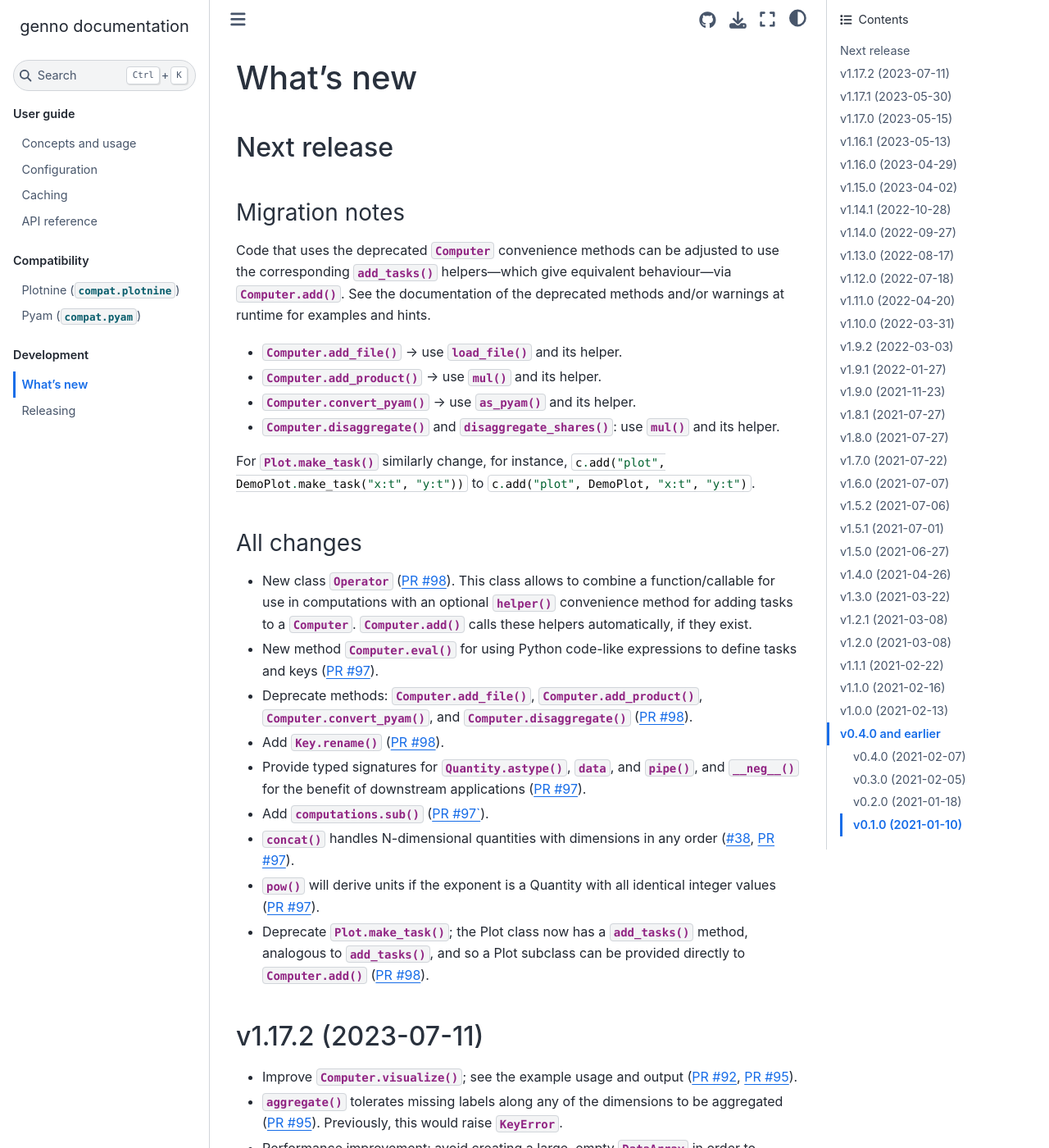
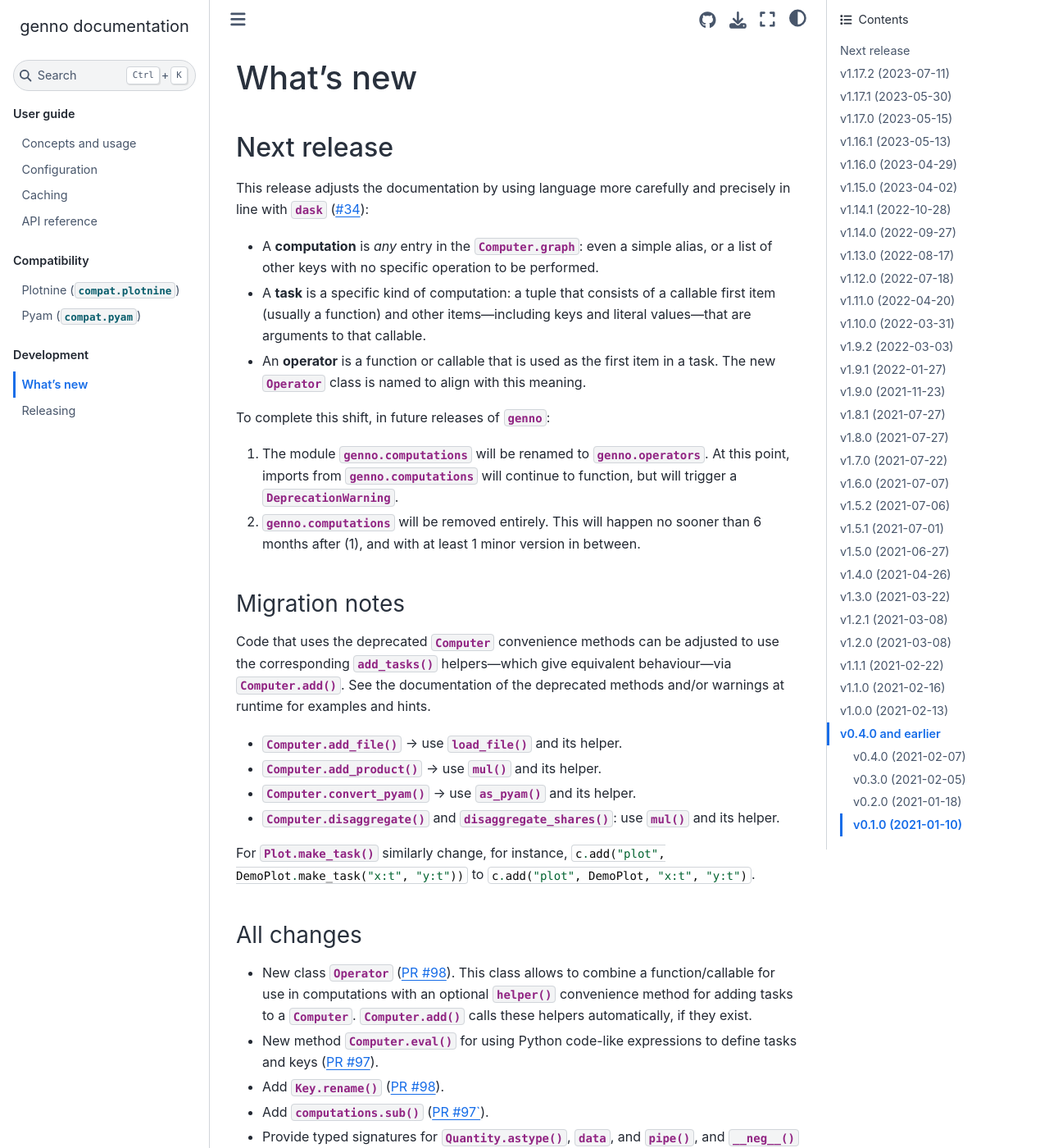
Before and after one commit to khaeru/genno, a Sphinx documentation site: the page built from doc/whatsnew.rst, in a window 1280 px wide and 1400 px high. Shown: the whole window at 82% size. Built offline with Sphinx 7.4.7 and the Sphinx Book theme 1.1.4, drawn with Linux system fonts in a browser that asks for light colours; some of the changed text lies outside the part shown.

Commit message:
Expand doc/whatsnew per #34

```diff
--- a/doc/whatsnew.rst
+++ b/doc/whatsnew.rst
@@ -3,6 +3,20 @@ What's new
 
 Next release
 ============
+
+This release adjusts the documentation by using language more carefully and precisely in line with :mod:`.dask` (:issue:`34`):
+
+- A **computation** is *any* entry in the :attr:`.Computer.graph`: even a simple alias, or a list of other keys with no specific operation to be performed.
+- A **task** is a specific kind of computation: a tuple that consists of a callable first item (usually a function) and other items—including keys and literal values—that are arguments to that callable.
+- An **operator** is a function or callable that is used as the first item in a task.
+  The new :class:`.Operator` class is named to align with this meaning.
+
+To complete this shift, in future releases of :mod:`.genno`:
+
+1. The module :mod:`.genno.computations` will be renamed to :mod:`.genno.operators`.
+   At this point, imports from :mod:`.genno.computations` will continue to function, but will trigger a :class:`.DeprecationWarning`.
+2. :mod:`.genno.computations` will be removed entirely.
+   This will happen no sooner than 6 months after (1), and with at least 1 minor version in between.
 
 Migration notes
 ---------------
@@ -24,13 +38,15 @@ All changes
   This class allows to combine a function/callable for use in computations with an optional :meth:`~.Operator.helper` convenience method for adding tasks to a :class:`.Computer`.
   :meth:`.Computer.add` calls these helpers automatically, if they exist.
 - New method :meth:`.Computer.eval` for using Python code-like expressions to define tasks and keys (:pull:`97`).
-- Deprecate methods: :meth:`.Computer.add_file`, :meth:`.Computer.add_product`, :meth:`.Computer.convert_pyam`, and :meth:`.Computer.disaggregate` (:pull:`98`).
 - Add :meth:`.Key.rename` (:pull:`98`).
+- Add :func:`.computations.sub` (:pull:`97``).
 - Provide typed signatures for :meth:`.Quantity.astype`, :attr:`~.Quantity.data`, and :meth:`~.Quantity.pipe`, and :meth:`~.Quantity.__neg__` for the benefit of downstream applications (:pull:`97`).
-- Add :func:`.computations.sub` (:pull:`97``).
 - :func:`~.genno.computations.concat` handles N-dimensional quantities with dimensions in any order (:issue:`38`, :pull:`97`).
 - :func:`~.computations.pow` will derive units if the exponent is a Quantity with all identical integer values (:pull:`97`).
-- Deprecate :meth:`.Plot.make_task`; the Plot class now has a :meth:`~.Plot.add_tasks` method, analogous to :meth:`~.Operator.add_tasks`, and so a Plot subclass can be provided directly to :meth:`.Computer.add` (:pull:`98`).
+- Deprecations:
+
+  - :meth:`.Computer.add_file`, :meth:`~.Computer.add_product`, :meth:`~.Computer.convert_pyam`, and :meth:`~.Computer.disaggregate` (:pull:`98`).
+  - :meth:`.Plot.make_task`; the Plot class now has a :meth:`~.Plot.add_tasks` method, analogous to :meth:`~.Operator.add_tasks`, and so a Plot subclass can be provided directly to :meth:`.Computer.add` (:pull:`98`).
 
 v1.17.2 (2023-07-11)
 ====================
```
